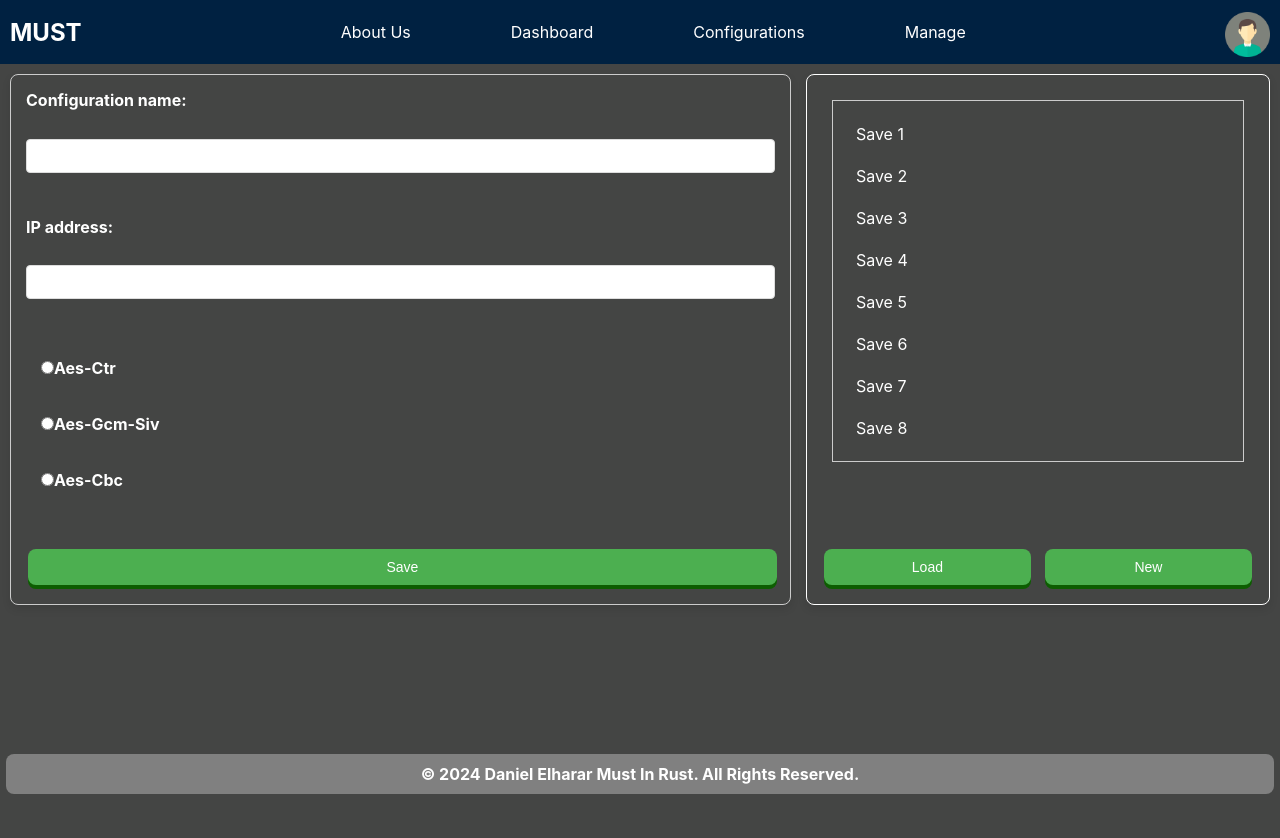
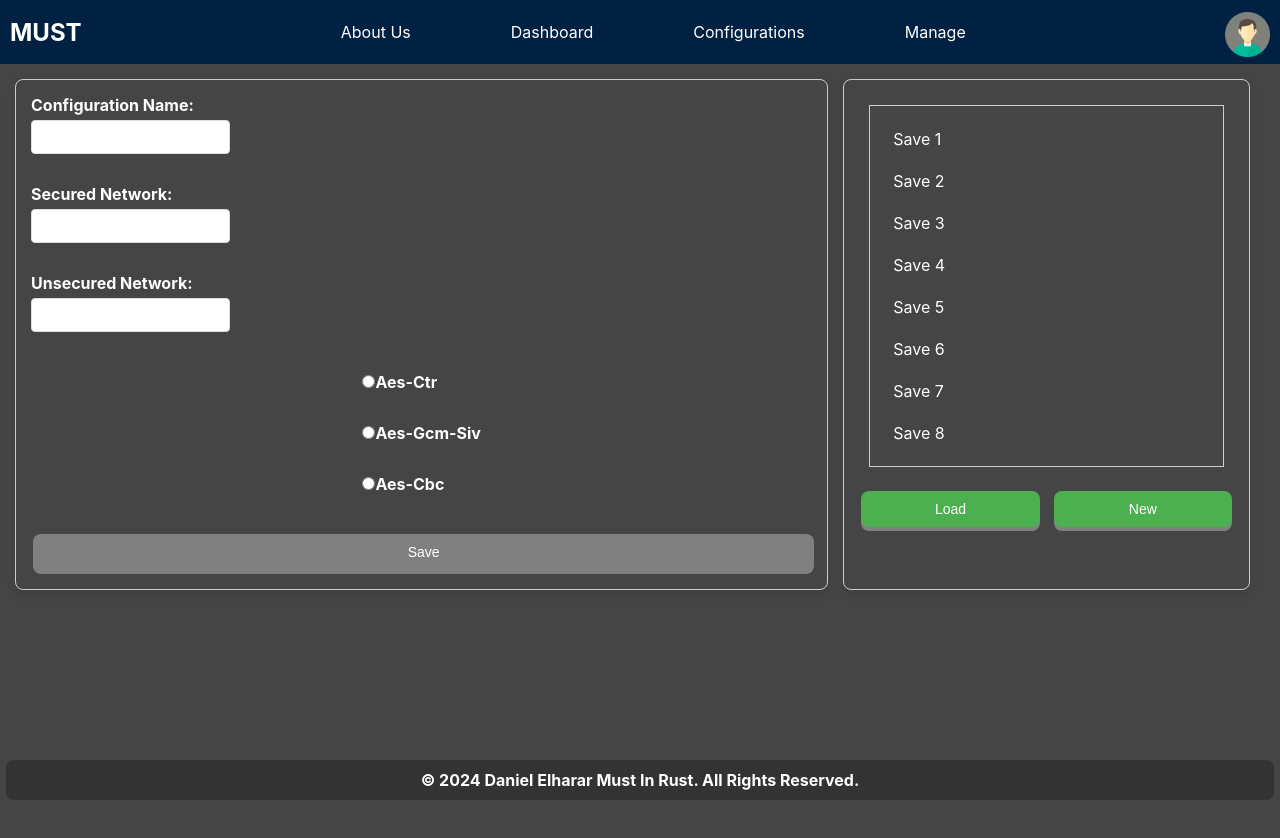
Before and after one commit to MaSsTerKidd0/MustGui, a React (Create React App) app: page /config in a window 1280 px wide. Shown: the top 838 px of the page. Before the commit the page ends 800 px from the top, so only its background shows below. Built offline with nearby package versions, Linux system fonts and the light colour scheme.

Commit message:
Bug/ fix config Post issue

```diff
--- a/src/UI/ConfigurationPage/ConfigPage.css
+++ b/src/UI/ConfigurationPage/ConfigPage.css
@@ -6,44 +6,26 @@
   min-height: 100vh;
   max-width: 100vw;
 }
+
 /* Grid Container */
-  .grid-container {
-    display: grid;
-    grid-template-columns: repeat(3, auto);
-    grid-template-rows: repeat(2, auto);
-    gap: 15px;
-    row-gap: 0;
-  }
+.grid-container {
+  display: grid;
+  grid-template-columns: 2fr 1fr; /* Adjusted for a 2-column layout */
+  gap: 15px;
+  padding: 15px; /* Added padding for spacing around the grid */
+}
 
-/* Basic Configurations */
-.basic-configurations {
+/* Basic and Old Configurations */
+.basic-configurations,
+.old-configurations {
   display: flex;
   flex-direction: column;
   gap: 10px;
-  grid-column: span 2;
   padding: 15px;
   border: 1px solid #ccc;
   border-radius: 8px;
   box-shadow: 0 4px 8px rgba(0, 0, 0, 0.1);
-}
-
-/* Old Configurations */
-.old-configurations {
-  display: flex;
-  flex-direction: column;
-  padding: 15px;
-  color: white;
-  border: 1px solid white;
-  border-radius: 8px;
-  box-shadow: 0 4px 8px rgba(0, 0, 0, 0.1);
-  position: relative;
-}
-
-.basic-configurations, .old-configurations {
-  display: flex;
-  flex-direction: column;
-  justify-content: space-between; /* Adjusts space distribution */
-  /* ... other styles ... */
+  color: white; /* Uniform text color */
 }
 
 /* Button Styles */
@@ -52,14 +34,17 @@
   border: none;
   color: white;
   padding: 10px 20px;
-  text-align: center;
-  text-decoration: none;
   font-size: 14px;
+  border-radius: 8px;
+  box-shadow: 0 4px grey;
+  cursor: pointer;
   margin: 4px 2px;
-  transition-duration: 0.4s;
-  cursor: pointer;
-  border-radius: 8px;
-  box-shadow: 0 4px #0d5d01;
+  transition: background-color 0.4s; /* Transition for background color */
+}
+
+.button:disabled {
+  background-color: grey;
+  cursor: not-allowed;
 }
 
 .button-section {
@@ -68,48 +53,40 @@
   bottom: 0;
 }
 
-#save-button {
-  grid-column: span 2;
-}
-
-/* Label and Input Styles */
-.basic-configurations label,
-.aes-radio-container label,
+/* Form Element Styles */
 label {
   font-weight: bold;
   margin-bottom: 5px;
   color: #fff;
-  grid-column: 1;
 }
 
-.basic-configurations input[type="text"],
+input[type="text"],
 input[type="radio"] {
   padding: 8px;
   border: 1px solid #ddd;
   border-radius: 4px;
   margin-bottom: 20px;
   font-size: 14px;
-  grid-column: 1;
+  cursor: text;
 }
 
 /* AES Radio Container */
 .aes-radio-container {
-  grid-column: 2;
-  justify-content: center;
+  display: flex;
+  flex-direction: column;
   align-items: center;
 }
 
 .radio-button-container {
-  margin: 10px;
+  margin: 5px;
   padding: 5px;
 }
 
-.button-container {
-  align-self: flex-end;
-  width: 100%; /* Optional, for full width */
+/* Specific Layout Adjustments */
+.secure-net,
+.unsecure-net,
+.config-name {
+  display: flex;
+  flex-direction: column;
+  align-items: start;
 }
-/* General Label Style (overridden above) */
-label {
-  font-size: 16px;
-  color: #333;
-}
--- a/src/UI/ConfigurationPage/ConfigPage.js
+++ b/src/UI/ConfigurationPage/ConfigPage.js
@@ -5,113 +5,105 @@ import ScrollableList from "../../Components/ScrollableList/ScrollableList";
 import Footer from "../../Components/Footer/Footer";
 
 const ConfigPage = () => {
-  const [config_name, setConfigName] = useState("");
-  const [ip_addr, setIpAddr] = useState("");
-  const [aes_type, setAesType] = useState("aes-cbc");
+  const [configData, setConfigData] = useState({
+    configName: "",
+    secureNet: "",
+    unsecureNet: "",
+    aesType: "",
+  });
 
   const handleInputChange = (event) => {
-    const { name, value } = event.target;
-    if (name === "configName") {
-      setConfigName(value);
-    } else if (name === "ipAddr") {
-      setIpAddr(value);
-    }
+    setConfigData({
+      ...configData,
+      [event.target.name]: event.target.value,
+    });
   };
 
-  const handleAesChange = (event) => {
-    setAesType(event.target.value);
+  const isFormFilled = () => {
+    const { configName, secureNet, unsecureNet, aesType } = configData;
+    return configName && secureNet && unsecureNet && aesType;
   };
 
   const handleSubmit = async (event) => {
     event.preventDefault();
-    const configData = {
-      config_name,
-      ip_addr,
-      aes_type,
-    };
-
     try {
       const response = await fetch("http://127.0.0.1:8080/config", {
         method: "POST",
-        headers: {
-          "Content-Type": "application/json",
-        },
+        headers: { "Content-Type": "application/json" },
         body: JSON.stringify(configData),
       });
-
       if (response.ok) {
-        console.log("Configuration saved successfully");
+        alert("Configuration saved successfully");
       } else {
-        console.error("Failed to save the configuration");
+        alert("Failed to save the configuration");
       }
     } catch (error) {
-      console.error("Network error:", error);
+      alert("Network error: " + error);
     }
   };
 
   return (
     <div className="conf-page">
       <Navbar />
-
       <div className="grid-container">
         <div className="basic-configurations">
-          <label htmlFor="configName">Configuration name:</label>
+          <div className="config-name">
+            <label htmlFor="configName">Configuration Name:</label>
             <input
               type="text"
               id="configName"
               name="configName"
-            value={config_name}
+              value={configData.configName}
               onChange={handleInputChange}
             />
-          <label htmlFor="ipAddr">IP address:</label>
+          </div>
+          <div className="secure-net">
+            <label htmlFor="secureNet">Secured Network:</label>
             <input
               type="text"
-            id="ipAddr"
-            name="ipAddr"
-            value={ip_addr}
+              id="secureNet"
+              name="secureNet"
+              value={configData.secureNet}
               onChange={handleInputChange}
             />
+          </div>
+          <div className="unsecure-net">
+            <label htmlFor="unsecureNet">Unsecured Network:</label>
+            <input
+              type="text"
+              id="unsecureNet"
+              name="unsecureNet"
+              value={configData.unsecureNet}
+              onChange={handleInputChange}
+            />
+          </div>
           <div className="aes-radio-container">
             <form>
-              <div className="radio-button-container">
+              {["Aes-Ctr", "Aes-Gcm-Siv", "Aes-Cbc"].map((type) => (
+                <div key={type} className="radio-button-container">
                   <input
                     type="radio"
-                  id="aes-ctr"
-                  name="encryption"
-                  value="Aes-Ctr"
-                  checked={aes_type === "Aes-Ctr"}
-                  onChange={handleAesChange}
+                    id={type}
+                    name="aesType"
+                    value={type}
+                    checked={configData.aesType === type}
+                    onChange={handleInputChange}
                   />
-                <label htmlFor="aes-ctr">Aes-Ctr</label>
+                  <label htmlFor={type}>{type}</label>
                 </div>
-
-              <div className="radio-button-container">
-                <input
-                  type="radio"
-                  id="aes-gcm-siv"
-                  name="encryption"
-                  value="Aes-Gcm-Siv"
-                />
-                <label htmlFor="aes-gcm-siv">Aes-Gcm-Siv</label>
-              </div>
-
-              <div className="radio-button-container">
-                <input
-                  type="radio"
-                  id="aes-cbc"
-                  name="encryption"
-                  value="Aes-Cbc"
-                  checked={aes_type === "Aes-Cbc"}
-                  onChange={handleAesChange}
-                />
-                <label htmlFor="aes-cbc">Aes-Cbc</label>
-              </div>
+              ))}
             </form>
           </div>
-          <button className="button" id="save-button" onClick={handleSubmit}>
+          <button
+            className="button"
+            id="save-button"
+            onClick={handleSubmit}
+            disabled={!isFormFilled()}
+          >
             Save
           </button>
         </div>
+
         <div className="old-configurations">
           <ScrollableList />
           <div className="button-section">
@@ -124,5 +116,4 @@ const ConfigPage = () => {
     </div>
   );
 };
-
 export default ConfigPage;
--- a/src/UI/HRPage/HRPage.css
+++ b/src/UI/HRPage/HRPage.css
@@ -1,10 +1,25 @@
+body {
+  margin: 0;
+  padding: 0;
+  overflow: hidden;
+}
+
+.page-container {
+  display: flex;
+  flex-direction: column;
+  min-height: 100vh;
+}
+
+.content-wrap {
+  flex: 1;
+  padding-bottom: 20px; /* Adjust as needed */
+}
+
 .admin-user-management {
   width: 80%;
   margin: 0 auto;
   padding: 20px;
   text-align: center;
-
-  overflow: hidden;
 }
 
 .admin-user-management h1 {
@@ -32,11 +47,11 @@ td {
 
 th {
   background-color: #f2f2f2;
+  color: black;
 }
 
 button {
   padding: 5px 10px;
-
   background-color: #4caf50;
   color: white;
   border: none;
@@ -52,4 +67,57 @@ select {
   padding: 5px;
   border-radius: 4px;
   border: 1px solid #ddd;
+  text-align: center;
+  align-items: center;
 }
+
+.pagination {
+  display: flex;
+  justify-content: center;
+}
+
+.pagination button {
+  background-color: white;
+  color: black;
+  border: none;
+  border-radius: 50%;
+  width: 40px;
+  height: 40px;
+  display: flex;
+  align-items: center;
+  justify-content: right;
+  font-size: 20px;
+  position: relative;
+  overflow: hidden;
+}
+
+.pagination button::before {
+  content: "";
+  position: absolute;
+  top: -2px;
+  left: -2px;
+  right: -2px;
+  bottom: -2px;
+  z-index: -1;
+  background: linear-gradient(45deg, red, blue);
+  border-radius: inherit;
+}
+
+.pagination button:disabled {
+  background-color: #333;
+  cursor: not-allowed;
+}
+.pagination button:disabled::before {
+  background: #555;
+}
+
+.pagination button:not(:disabled):hover::before {
+  background: linear-gradient(45deg, orange, cyan);
+}
+
+.footer {
+  background-color: #333; /* Example background color */
+  color: white;
+  text-align: center;
+  padding: 10px;
+}
```
Also changed, not shown: src/UI/HRPage/HRPage.js (+43 -7 lines), src/assets/pictures/cog_icon.png (deleted). Lines whose indentation alone changed are shown as unchanged.
